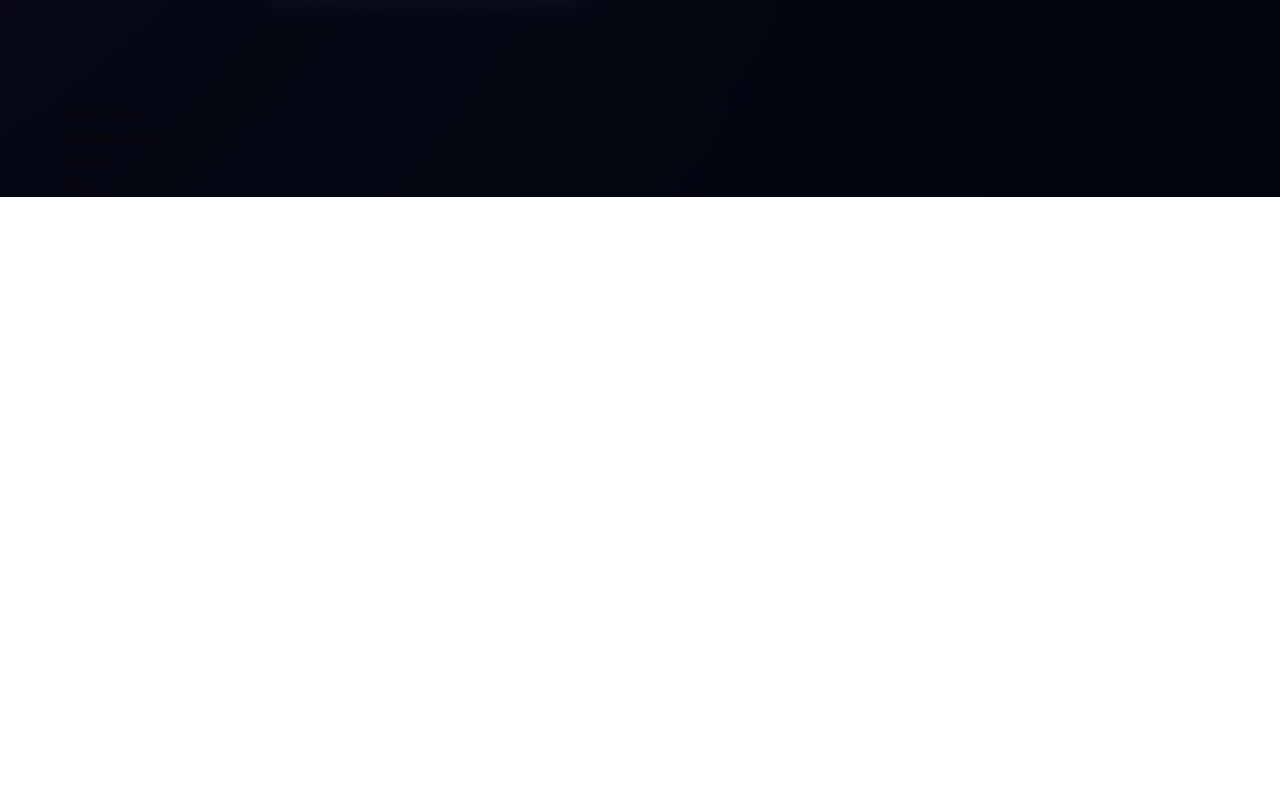
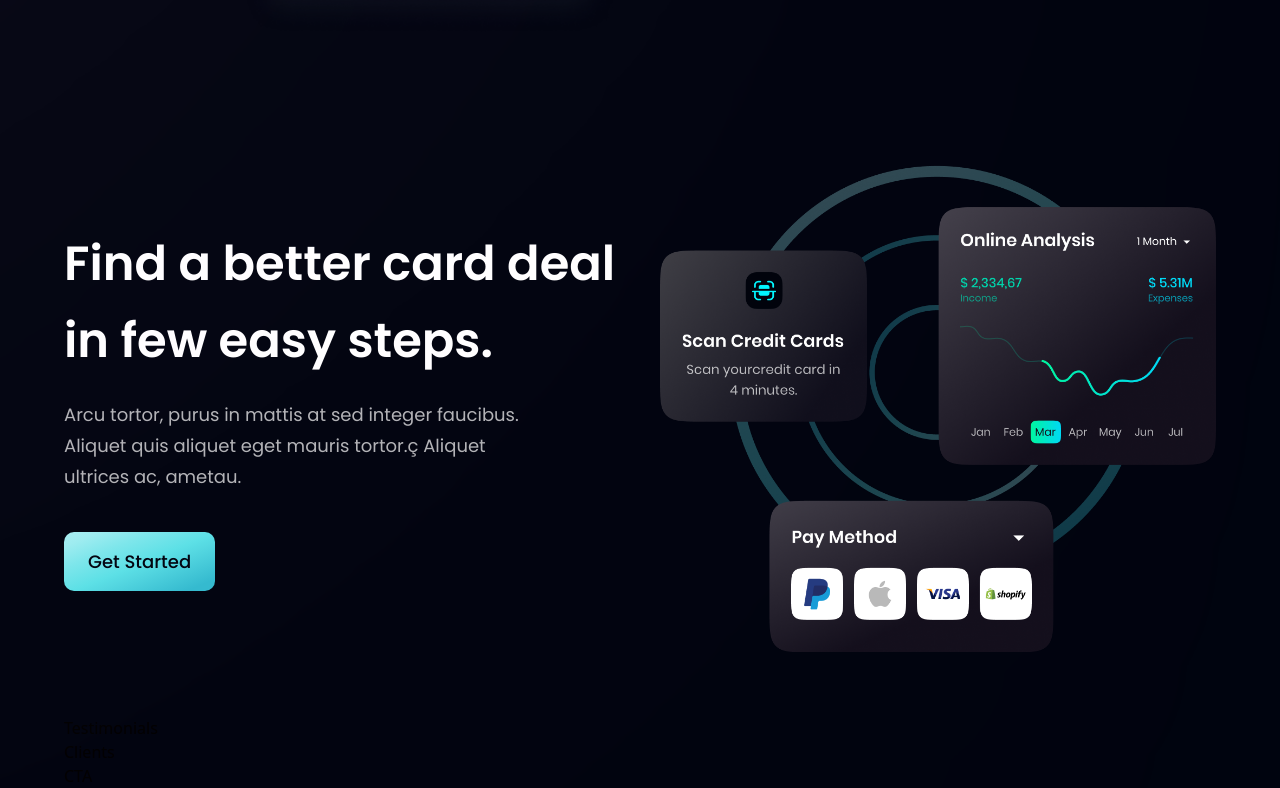
Before and after one commit to kirubelbytes/Bank-landing-page, a React (Vite) app: page / in a window 1280 px wide. Shown: the part 2088-2876 px from the top of the page. Before the commit the page ends 2285 px from the top, so only its background shows below. Built offline with nearby package versions, Linux system fonts and the light colour scheme.

Commit message:
feat(Billing) : Complete cardDealcomponent

```diff
--- a/src/components/CardDeal.jsx
+++ b/src/components/CardDeal.jsx
@@ -1,11 +1,26 @@
-import React from 'react'
+import { card } from "../assets";
+import styles, { layout } from "../style";
+import Button from "./Button";
 
-const CardDeal = () => {
-  return (
-    <div>
-      Card Deal
+const CardDeal = () => (
+  <section className={layout.section}>
+    <div className={layout.sectionInfo}>
+      <h2 className={styles.heading2}>
+        Find a better card deal <br className="sm:block hidden" /> in few easy
+        steps.
+      </h2>
+      <p className={`${styles.paragraph} max-w-[470px] mt-5`}>
+        Arcu tortor, purus in mattis at sed integer faucibus. Aliquet quis
+        aliquet eget mauris tortor.ç Aliquet ultrices ac, ametau.
+      </p>
+
+      <Button styles={`mt-10`} />
     </div>
-  )
-}
 
-export default CardDeal
+    <div className={layout.sectionImg}>
+      <img src={card} alt="billing" className="w-[100%] h-[100%]" />
+    </div>
+  </section>
+);
+
+export default CardDeal;
```
